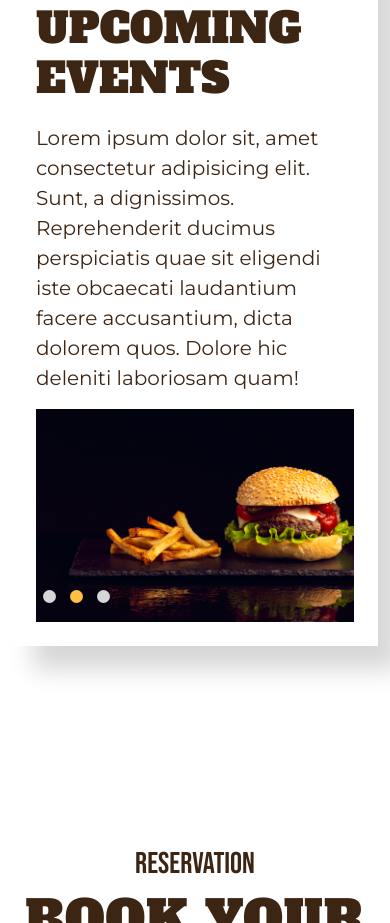
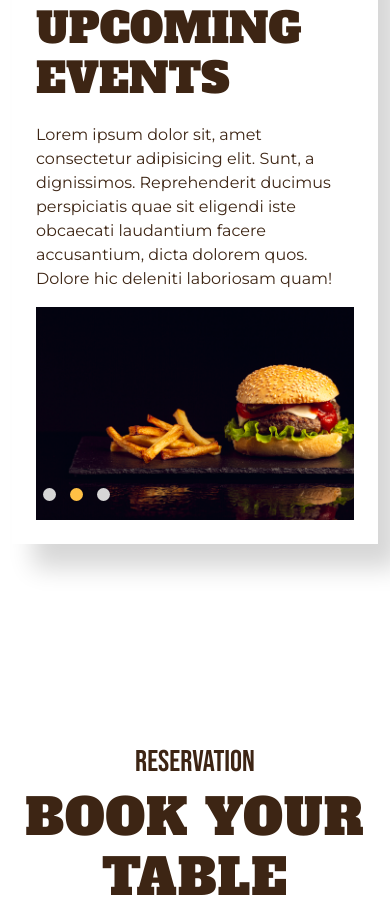
Before and after one commit to alsabur/burger, a plain HTML site: page index.html in a window 390 px wide. Shown: the part 4058-4981 px from the top of the page. Drawn offline with nearby package versions, Linux system fonts and the light colour scheme.

Commit message:
Add files via upload
changed the size of p on event section

```diff
--- a/css/responsive.css
+++ b/css/responsive.css
@@ -57,6 +57,11 @@
         font-size: 28px;
     }
 
+    #event .main-content p{
+        font-size: 16px;
+
+    }
+
 
     #footer .footer-wrapper{
         height: 100vh;
```
